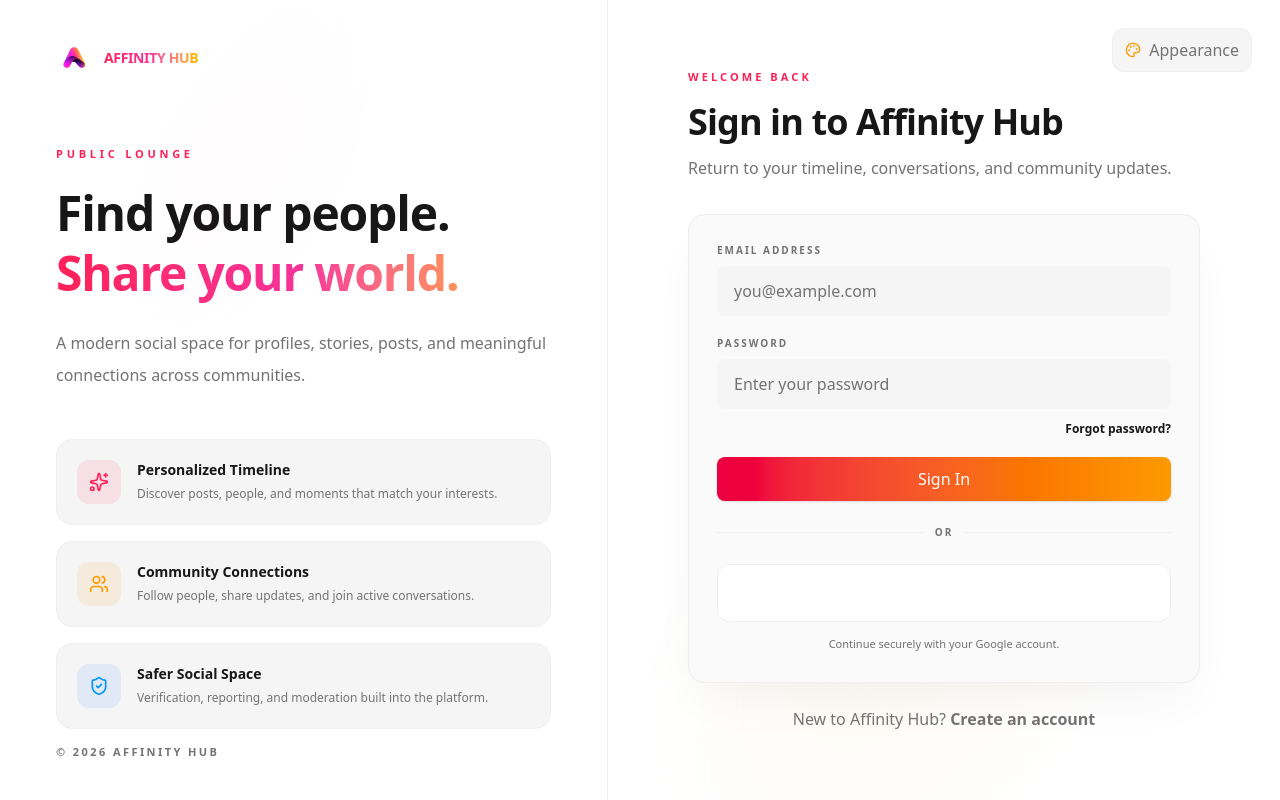
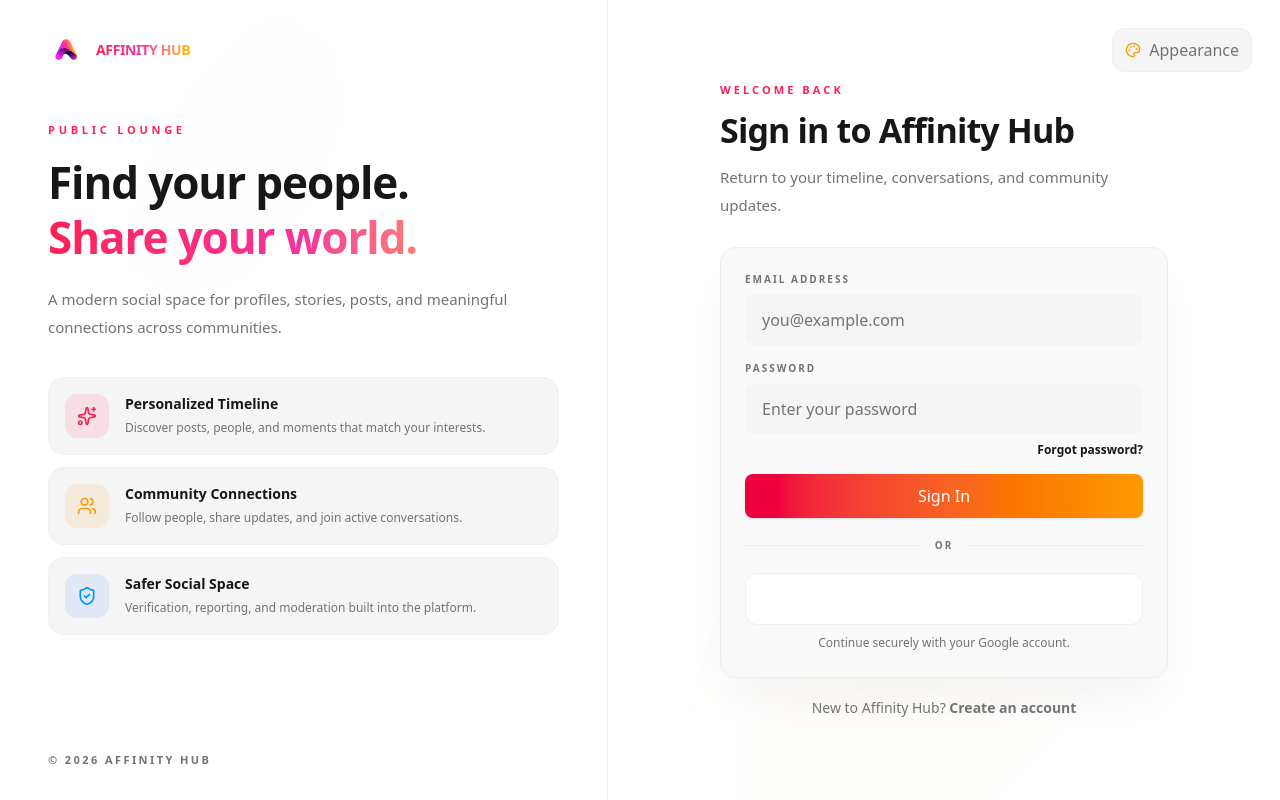
Before and after one commit to DevFurqanAI/affinity_hub, a React (Vite) app in the folder client/: page /login in a window 1280 px wide. Built offline with nearby package versions, Linux system fonts and the light colour scheme; no server answers.

Commit message:
Refined Login Page

```diff
--- a/client/src/App.jsx
+++ b/client/src/App.jsx
@@ -9,24 +9,6 @@ function App() {
 
   useEffect(() => {
     initializeAuth();
-
-    const handleVisibilityChange = () => {
-      if (!document.hidden) {
-        initializeAuth();
-      }
-    };
-
-    const handlePageShow = () => {
-      initializeAuth();
-    };
-
-    document.addEventListener("visibilitychange", handleVisibilityChange);
-    window.addEventListener("pageshow", handlePageShow);
-
-    return () => {
-      document.removeEventListener("visibilitychange", handleVisibilityChange);
-      window.removeEventListener("pageshow", handlePageShow);
-    };
   }, [initializeAuth]);
 
   return (
--- a/client/src/components/auth/AuthShell.jsx
+++ b/client/src/components/auth/AuthShell.jsx
@@ -24,50 +24,50 @@ function AuthShell({
   };
 
   return (
-    <main className="relative min-h-screen overflow-hidden bg-[var(--color-surface)] text-[var(--color-text)]">
+    <main className="relative min-h-[100dvh] overflow-x-hidden bg-[var(--color-surface)] text-[var(--color-text)] lg:h-[100dvh] lg:overflow-hidden">
       <div
         aria-hidden="true"
         className="pointer-events-none absolute inset-0 overflow-hidden"
       >
-        <div className="absolute -left-40 -top-40 h-[440px] w-[440px] rounded-full bg-rose-500/10 blur-3xl" />
-        <div className="absolute -bottom-52 right-0 h-[520px] w-[520px] rounded-full bg-amber-500/10 blur-3xl" />
+        <div className="absolute -left-40 -top-40 h-[420px] w-[420px] rounded-full bg-rose-500/10 blur-3xl" />
+        <div className="absolute -bottom-52 right-0 h-[480px] w-[480px] rounded-full bg-amber-500/10 blur-3xl" />
         <div className="absolute inset-0 bg-[radial-gradient(circle_at_center,transparent_0%,var(--color-surface)_74%)]" />
       </div>
 
       <div
-        className={`relative mx-auto min-h-screen w-full ${
+        className={`relative mx-auto min-h-[100dvh] w-full lg:h-[100dvh] ${
           wide
             ? "flex max-w-6xl items-center justify-center px-4 py-8 sm:px-6"
-            : "grid max-w-7xl lg:grid-cols-[minmax(390px,0.95fr)_minmax(500px,1.05fr)]"
+            : "grid max-w-7xl lg:grid-cols-[minmax(370px,0.95fr)_minmax(480px,1.05fr)]"
         }`}
       >
         {!wide ? (
-          <aside className="relative hidden overflow-hidden border-r border-[var(--color-border)] px-10 py-10 xl:px-14 lg:flex lg:flex-col lg:justify-between">
+          <aside className="relative hidden h-[100dvh] overflow-hidden border-r border-[var(--color-border)] px-9 py-8 xl:px-12 lg:flex lg:flex-col lg:justify-between">
             <div>
               <Link to="/" aria-label="Affinity Hub Home">
                 <AffinityHubLogo compact />
               </Link>
 
-              <div className="mt-16 max-w-lg">
+              <div className="mt-12 max-w-lg">
                 <p className="text-[11px] font-black uppercase tracking-[0.34em] text-rose-500">
                   Public Lounge
                 </p>
 
-                <h1 className="mt-5 text-4xl font-black leading-tight tracking-tight text-[var(--color-text)] xl:text-5xl">
+                <h1 className="mt-4 text-4xl font-black leading-tight tracking-tight text-[var(--color-text)] xl:text-[44px]">
                   Find your people.
                   <span className="block bg-gradient-to-r from-rose-500 via-pink-500 to-amber-400 bg-clip-text text-transparent">
                     Share your world.
                   </span>
                 </h1>
 
-                <p className="mt-6 text-base leading-8 text-[var(--color-text-muted)]">
+                <p className="mt-5 text-[15px] leading-7 text-[var(--color-text-muted)]">
                   A modern social space for profiles, stories, posts, and
                   meaningful connections across communities.
                 </p>
               </div>
 
-              <div className="mt-12 space-y-4">
-                <div className="flex items-center gap-4 rounded-2xl border border-[var(--color-border)] bg-[var(--color-surface-muted)] p-5">
+              <div className="mt-9 space-y-3">
+                <div className="flex items-center gap-4 rounded-2xl border border-[var(--color-border)] bg-[var(--color-surface-muted)] p-4">
                   <div className="flex h-11 w-11 shrink-0 items-center justify-center rounded-xl bg-rose-500/10 text-rose-500">
                     <Sparkles className="h-5 w-5" />
                   </div>
@@ -82,7 +82,7 @@ function AuthShell({
                   </div>
                 </div>
 
-                <div className="flex items-center gap-4 rounded-2xl border border-[var(--color-border)] bg-[var(--color-surface-muted)] p-5">
+                <div className="flex items-center gap-4 rounded-2xl border border-[var(--color-border)] bg-[var(--color-surface-muted)] p-4">
                   <div className="flex h-11 w-11 shrink-0 items-center justify-center rounded-xl bg-amber-500/10 text-amber-500">
                     <Users className="h-5 w-5" />
                   </div>
@@ -97,7 +97,7 @@ function AuthShell({
                   </div>
                 </div>
 
-                <div className="flex items-center gap-4 rounded-2xl border border-[var(--color-border)] bg-[var(--color-surface-muted)] p-5">
+                <div className="flex items-center gap-4 rounded-2xl border border-[var(--color-border)] bg-[var(--color-surface-muted)] p-4">
                   <div className="flex h-11 w-11 shrink-0 items-center justify-center rounded-xl bg-blue-500/10 text-[#0095f6]">
                     <ShieldCheck className="h-5 w-5" />
                   </div>
@@ -121,8 +121,10 @@ function AuthShell({
         ) : null}
 
         <section
-          className={`relative flex min-h-screen items-center justify-center ${
-            wide ? "w-full" : "px-4 py-8 sm:px-8 lg:px-14"
+          className={`relative flex min-h-[100dvh] items-center justify-center ${
+            wide
+              ? "w-full"
+              : "px-4 py-6 sm:px-8 lg:h-[100dvh] lg:overflow-hidden lg:px-14 lg:py-6"
           }`}
         >
           <button
@@ -135,8 +137,8 @@ function AuthShell({
             <span className="hidden sm:inline">Appearance</span>
           </button>
 
-          <div className={`w-full ${wide ? "max-w-5xl" : "max-w-lg"}`}>
-            <div className={`mb-8 ${wide ? "" : "lg:hidden"}`}>
+          <div className={`w-full ${wide ? "max-w-5xl" : "max-w-md"}`}>
+            <div className={`mb-7 ${wide ? "" : "lg:hidden"}`}>
               <Link to="/" aria-label="Affinity Hub Home">
                 <AffinityHubLogo compact />
               </Link>
@@ -147,21 +149,21 @@ function AuthShell({
                 {eyebrow}
               </p>
 
-              <h1 className="mt-4 text-3xl font-black tracking-tight text-[var(--color-text)] sm:text-4xl">
+              <h1 className="mt-3 text-3xl font-black tracking-tight text-[var(--color-text)] sm:text-[34px]">
                 {title}
               </h1>
 
-              <p className="mt-3 text-base leading-7 text-[var(--color-text-muted)]">
+              <p className="mt-3 text-[15px] leading-7 text-[var(--color-text-muted)]">
                 {description}
               </p>
             </div>
 
-            <div className="mt-8 rounded-2xl border border-[var(--color-border)] bg-[var(--color-surface-elevated)] p-5 shadow-2xl shadow-black/5 sm:p-7">
+            <div className="mt-7 rounded-2xl border border-[var(--color-border)] bg-[var(--color-surface-elevated)] p-5 shadow-2xl shadow-black/5 sm:p-6">
               {children}
             </div>
 
             {footer ? (
-              <div className="mt-6 text-center text-base text-[var(--color-text-muted)]">
+              <div className="mt-5 text-center text-sm text-[var(--color-text-muted)]">
                 {footer}
               </div>
             ) : null}
--- a/client/src/components/auth/GoogleAuthButton.jsx
+++ b/client/src/components/auth/GoogleAuthButton.jsx
@@ -7,7 +7,7 @@ import { getNextOnboardingPath } from "../../utils/onboarding.js";
 
 const googleClientId = import.meta.env.VITE_GOOGLE_CLIENT_ID;
 
-function GoogleAuthButton({ label = "Continue with Google" }) {
+function GoogleAuthButton({ label = "" }) {
   const navigate = useNavigate();
 
   const googleAuth = useAuthStore((state) => state.googleAuth);
@@ -23,32 +23,34 @@ function GoogleAuthButton({ label = "Continue with Google" }) {
 
     const result = await googleAuth(credential);
 
-    if (result.success) {
-      if (result.user?.status === "banned") {
-        navigate("/banned-account", { replace: true });
-        return;
-      }
+    if (!result.success) {
+      return;
+    }
 
-      navigate(getNextOnboardingPath(result.user), { replace: true });
+    if (result.user?.status === "banned") {
+      navigate("/banned-account", { replace: true });
+      return;
     }
+
+    navigate(getNextOnboardingPath(result.user), { replace: true });
   };
 
   const handleError = () => {
-    toast.error("Google login failed");
+    toast.error("Google login failed. Please try again.");
   };
 
   if (!googleClientId) {
     return (
-      <div className="rounded-xl border border-amber-500/20 bg-amber-500/10 p-4 text-center text-xs font-semibold text-amber-500">
+      <div className="rounded-xl border border-amber-500/20 bg-amber-500/10 p-3 text-center text-xs font-semibold text-amber-500">
         Google authentication is not configured.
       </div>
     );
   }
 
   return (
-    <div className="space-y-3">
+    <div className={label ? "space-y-2" : ""}>
       <div
-        className={`flex justify-center overflow-hidden rounded-xl border border-[var(--color-border)] bg-white py-2 transition ${
+        className={`flex min-h-[52px] items-center justify-center overflow-hidden rounded-xl border border-[var(--color-border)] bg-white px-3 transition ${
           isLoading ? "pointer-events-none opacity-60" : ""
         }`}
       >
@@ -59,11 +61,12 @@ function GoogleAuthButton({ label = "Continue with Google" }) {
           shape="pill"
           size="large"
           text="continue_with"
+          width="320"
         />
       </div>
 
       {label ? (
-        <p className="text-center text-[11px] leading-5 text-[var(--color-text-muted)]">
+        <p className="text-center text-xs leading-5 text-[var(--color-text-muted)]">
           {label}
         </p>
       ) : null}
--- a/client/src/pages/auth/LoginPage.jsx
+++ b/client/src/pages/auth/LoginPage.jsx
@@ -62,7 +62,7 @@ function LoginPage() {
         </p>
       }
     >
-      <form onSubmit={handleSubmit} className="space-y-5">
+      <form onSubmit={handleSubmit} className="space-y-4">
         <Input
           id="email"
           label="Email Address"
@@ -105,7 +105,7 @@ function LoginPage() {
         </Button>
       </form>
 
-      <div className="my-6 flex items-center gap-3">
+      <div className="my-5 flex items-center gap-3">
         <div className="h-px flex-1 bg-[var(--color-border)]" />
 
         <span className="text-[10px] font-black uppercase tracking-[0.2em] text-[var(--color-text-muted)]">
--- a/client/src/pages/auth/VerifyResetOtpPage.jsx
+++ b/client/src/pages/auth/VerifyResetOtpPage.jsx
@@ -93,7 +93,7 @@ function VerifyResetOtpPage() {
     <AuthShell
       eyebrow="Security Verification"
       title="Enter reset code"
-      description="Enter the 6-digit code sent to your email address."
+      description="Enter the 6-digit recovery code sent to your email address."
       footer={
         <p>
           Used the wrong email?{" "}
```
